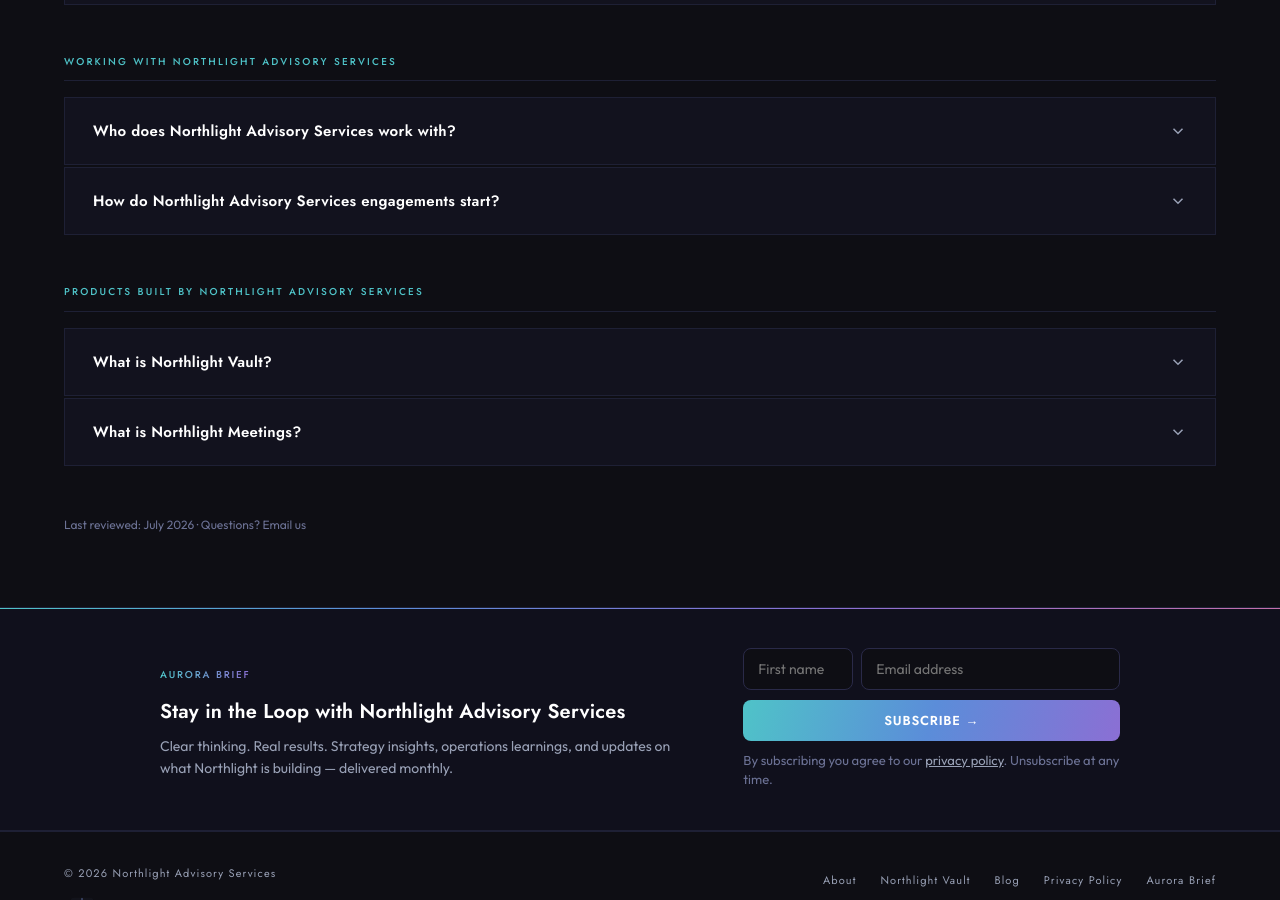
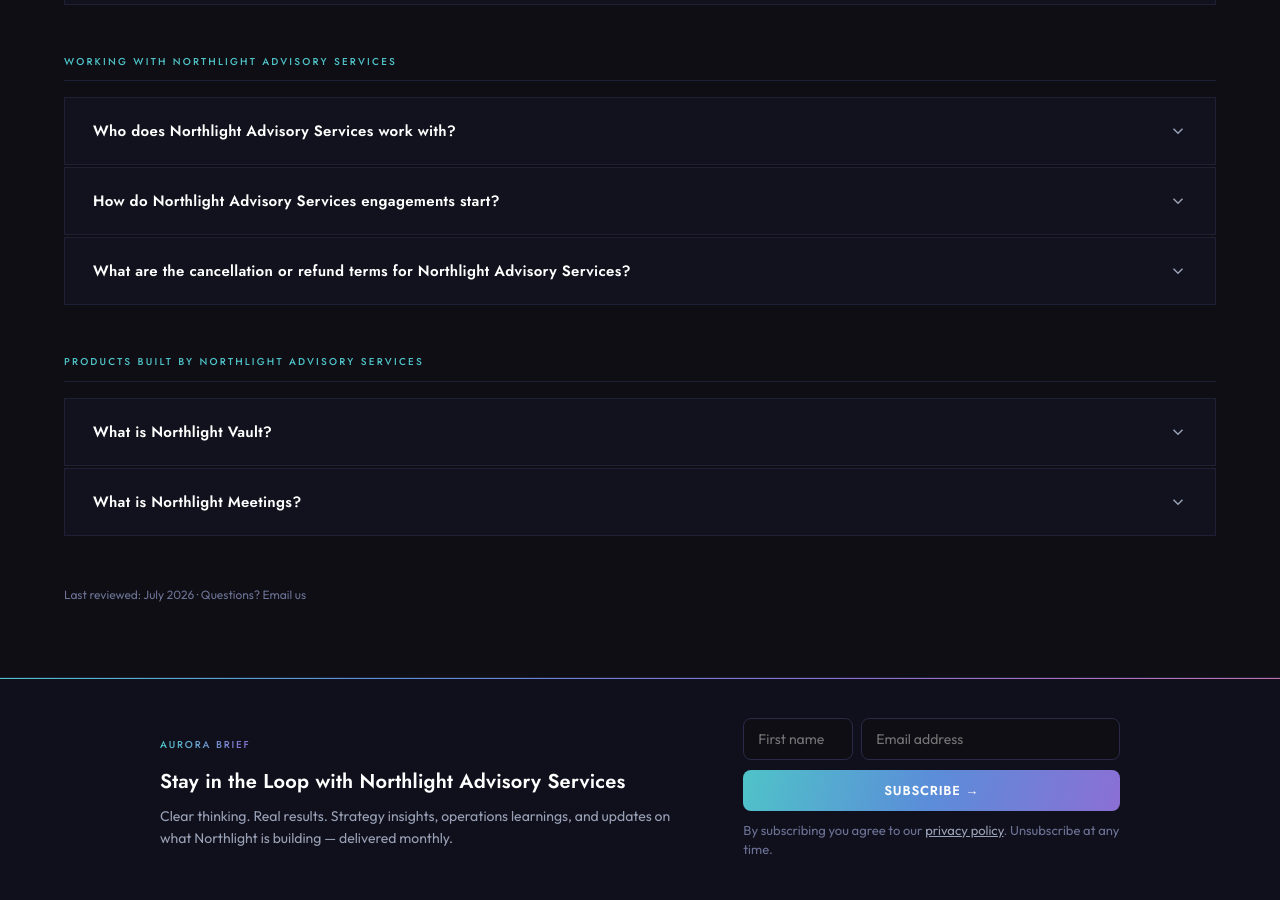
Before and after one commit to elizabethlemoine33-commits/bynorthlight-site, a Jekyll site: the page faq.html, which Jekyll copies as it is, in a window 1280 px wide and 900 px high, scrolled down 1057 px. Built offline with Jekyll 4.4.1, drawn with Linux system fonts in a browser that asks for light colours.

Commit message:
feat(faq): add cancellation/refund terms Q&A
Adds visible FAQ item and FAQPage JSON-LD entry answering the refund
question that scored 10% in SiteSpeak AI audit. Should push AI score
from 77 to ~87 on next audit run.

Co-Authored-By: Claude Sonnet 4.6 <noreply@anthropic.com>

```diff
--- a/faq.html
+++ b/faq.html
@@ -86,6 +86,14 @@
       "acceptedAnswer": {
         "@type": "Answer",
         "text": "Northlight Advisory Services engagements begin with a direct email to elizabeth@bynorthlight.ca. A one-paragraph description of the problem is enough to start. Northlight Advisory Services does not use intake forms, automated sequences, or discovery calls disguised as sales calls."
+      }
+    },
+    {
+      "@type": "Question",
+      "name": "What are the cancellation or refund terms for Northlight Advisory Services?",
+      "acceptedAnswer": {
+        "@type": "Answer",
+        "text": "The $99 Operational Clarity Call is non-refundable once booked, as it represents confirmed time with Elizabeth Lemoine. Northlight Advisory Services does not publish standard cancellation or refund terms for advisory retainers and project engagements — terms are specific to each agreement and confirmed at engagement start. For questions about a specific engagement, contact elizabeth@bynorthlight.ca."
       }
     },
     {
@@ -453,6 +461,18 @@
             </div>
           </div>
 
+          <div class="faq-item" role="listitem">
+            <button class="faq-question" aria-expanded="false" onclick="toggleFaq(this)">
+              <span class="faq-q-text">What are the cancellation or refund terms for Northlight Advisory Services?</span>
+              <svg class="faq-chevron" viewBox="0 0 24 24" fill="none" stroke="currentColor" stroke-width="2" aria-hidden="true"><polyline points="6 9 12 15 18 9"/></svg>
+            </button>
+            <div class="faq-answer" role="region">
+              <div class="faq-answer-inner">
+                The $99 Operational Clarity Call is non-refundable once booked, as it represents confirmed time with Elizabeth Lemoine. Northlight Advisory Services does not publish standard cancellation or refund terms for advisory retainers and project engagements — terms are specific to each agreement and confirmed at engagement start. For questions about a specific engagement, contact <a href="mailto:elizabeth@bynorthlight.ca" style="color: var(--glacial);">elizabeth@bynorthlight.ca</a>.
+              </div>
+            </div>
+          </div>
+
         </div>
       </div>
 
```
Also changed, not shown: other parts of faq.html (+1 -1 lines).
